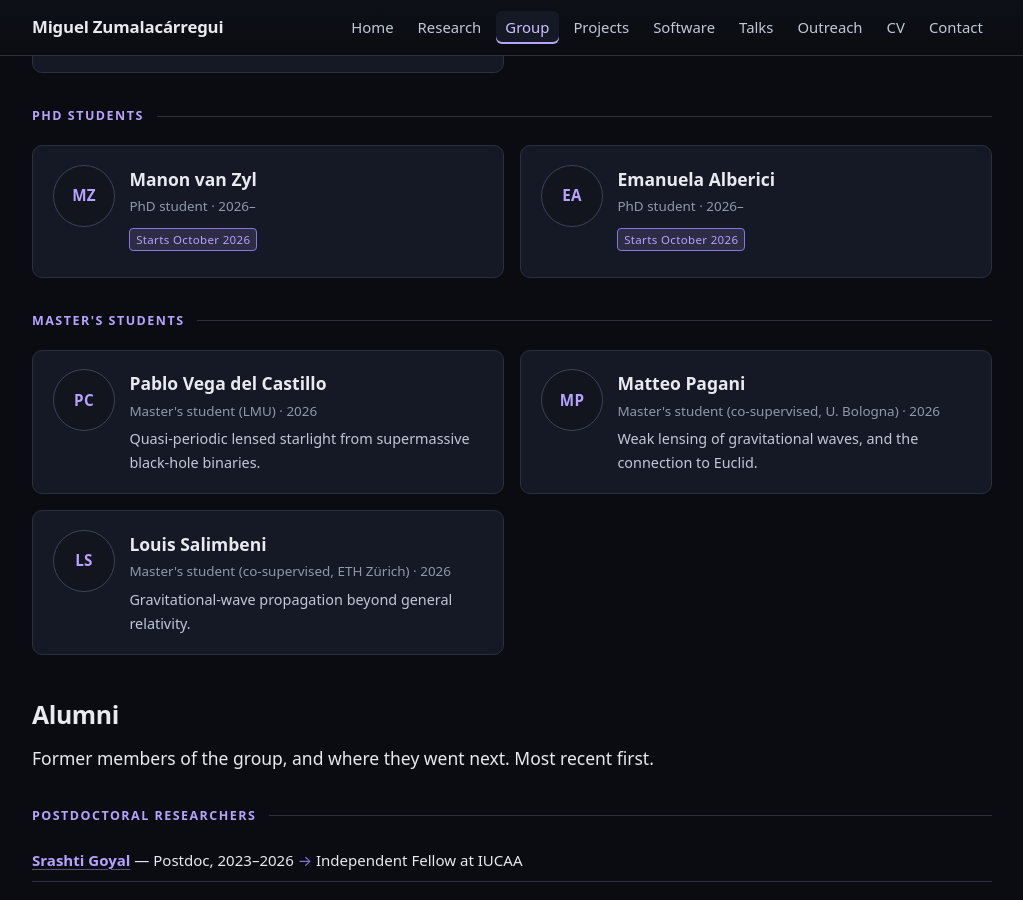
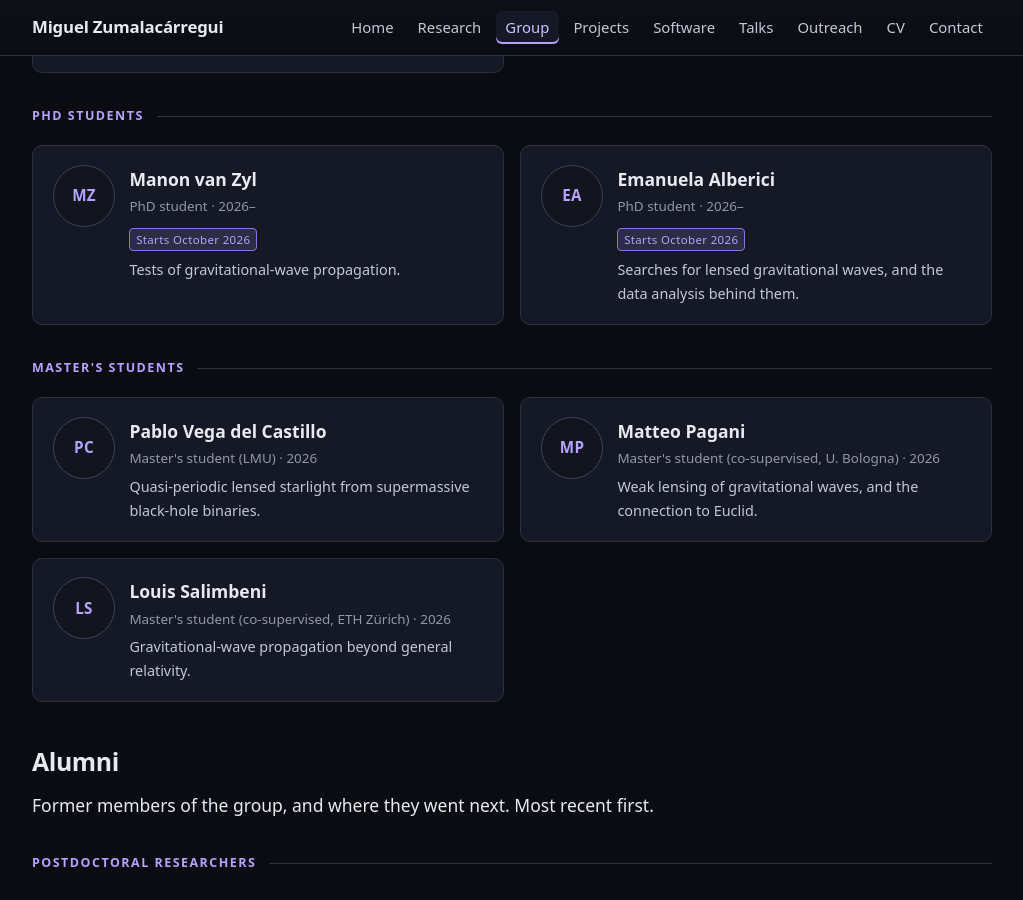
Before and after one commit to miguelzuma/miguelzuma.github.io, a Jekyll site: the page built from group.html, in a window 1280 px wide and 900 px high, scrolled down 934 px. Shown: the whole window, without its empty margins (128-1151 px from the left). Built offline with Jekyll 4.4.1, drawn with Linux system fonts in a browser that asks for light colours.

Commit message:
Topics for the incoming PhD students
Manon van Zyl on tests of gravitational-wave propagation, Emanuela Alberici on
searches for lensed gravitational waves and the data analysis behind them.

Every current member now has a research topic; no TODOs left in people.yml.

Co-Authored-By: Claude Opus 5 (1M context) <noreply@anthropic.com>
Claude-Session: https://claude.ai/code/session_01E2ZbXszK9qt9svKVxU5Yrt

```diff
--- a/_data/people.yml
+++ b/_data/people.yml
@@ -64,7 +64,7 @@ current:
     years: "2026–"
     incoming: true
     starts: "October 2026"
-    # topic: TODO
+    topic: "Tests of gravitational-wave propagation."
 
   - name: "Emanuela Alberici"
     stage: phd
@@ -72,7 +72,7 @@ current:
     years: "2026–"
     incoming: true
     starts: "October 2026"
-    # topic: TODO
+    topic: "Searches for lensed gravitational waves, and the data analysis behind them."
 
   - name: "Pablo Vega del Castillo"
     stage: masters
```
